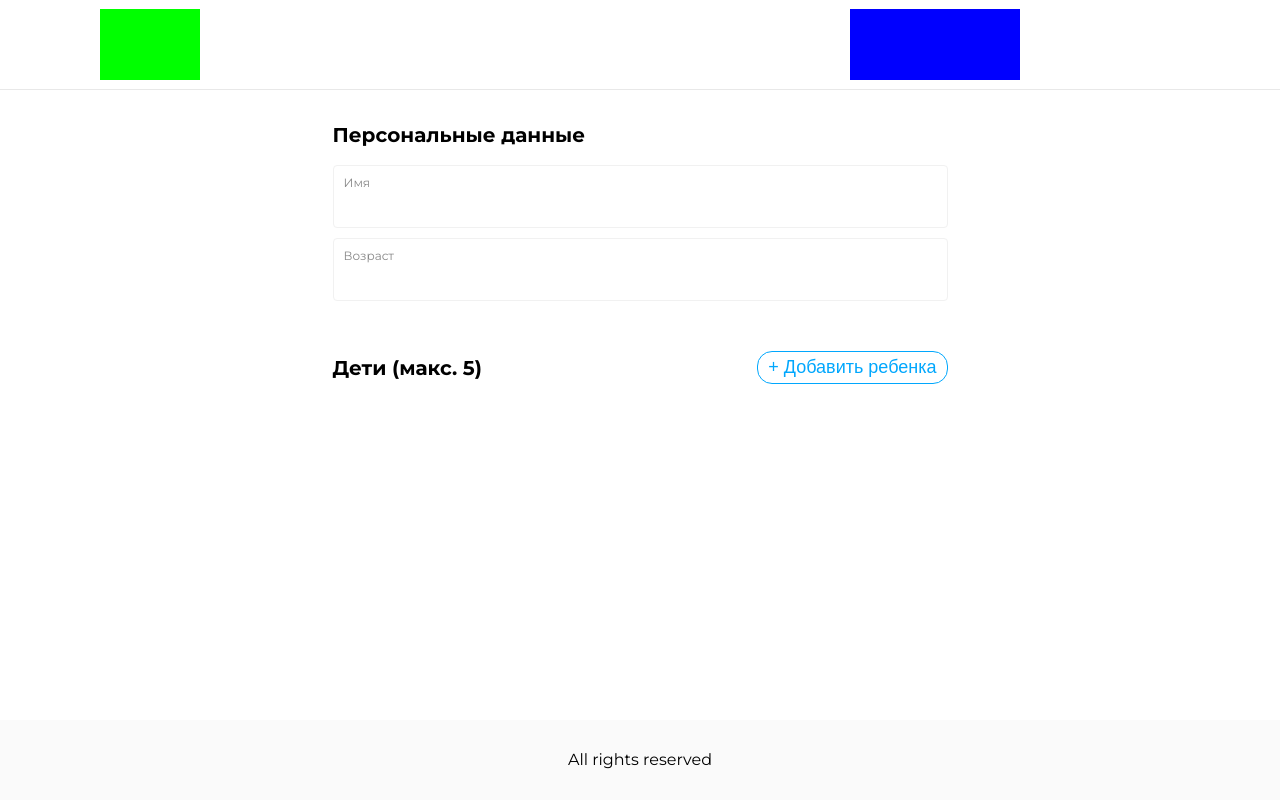
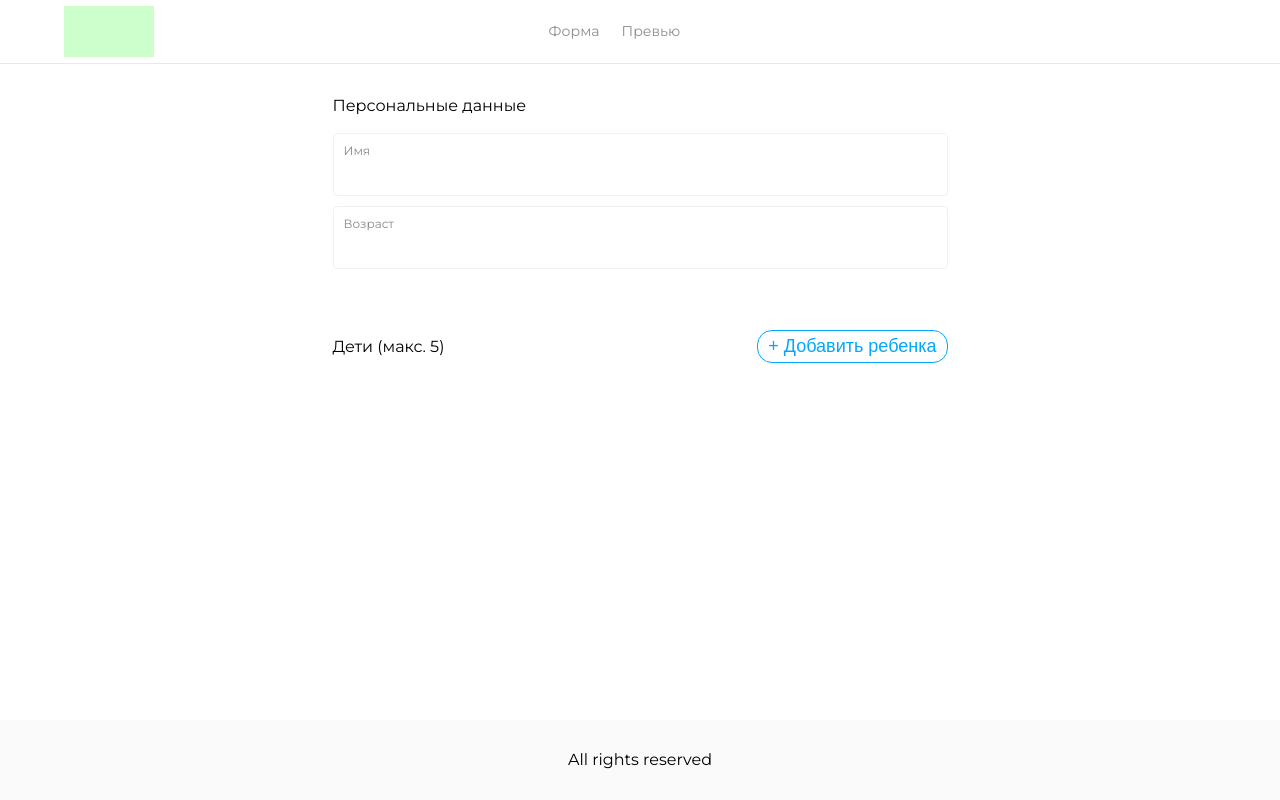
Before and after one commit to evasyukov/info-family, a Vue app: page / in a window 1280 px wide. Built offline with nearby package versions, Linux system fonts and the light colour scheme.

Commit message:
правка стилей

```diff
--- a/src/App.vue
+++ b/src/App.vue
@@ -1,9 +1,11 @@
 <template>
   <FillingForm />
+  <!-- <PreviewInfo /> -->
 </template>
 
 <script setup>
 import FillingForm from "./components/FillingForm.vue"
+import PreviewInfo from "./components/PreviewInfo.vue"
 </script>
 
 <style lang="scss" scoped></style>
--- a/src/components/FillingForm.vue
+++ b/src/components/FillingForm.vue
@@ -90,15 +90,17 @@ const removeChild = (index) => {
 
   &_children {
     width: 615px;
-    margin-top: 50px;
+    margin-top: 60px;
 
     &_header {
       display: flex;
       justify-content: space-between;
       align-items: center;
 
+      height: 35px;
+
       .add-button {
-        background: none;
+        background: transparent;
         color: #01a7fd;
         padding: 5px 10px;
 
@@ -107,10 +109,13 @@ const removeChild = (index) => {
 
         cursor: pointer;
         font-size: 18px;
+        user-select: none;
 
+        &:hover {
+          background: #01a9fd23;
+        }
         &:disabled {
-          opacity: 0.5;
-          cursor: not-allowed;
+          display: none;
         }
       }
     }
@@ -124,6 +129,7 @@ const removeChild = (index) => {
       .delete {
         color: #1e90ff;
         cursor: pointer;
+        user-select: none;
 
         span {
           font-size: 16px;
@@ -133,9 +139,4 @@ const removeChild = (index) => {
     }
   }
 }
-
-span {
-  font-size: 20px;
-  font-weight: 600;
-}
 </style>
--- a/src/components/Header.vue
+++ b/src/components/Header.vue
@@ -5,8 +5,8 @@
     </div>
 
     <div class="header_pages">
-        <div class="form"></div>
-        <div class="preview"></div>
+        <div class="link">Форма</div>
+        <div class="link">Превью</div>
     </div>
   </div>
 </template>
@@ -16,9 +16,7 @@
 <style lang="scss" scoped>
 .header {
   width: 100%;
-  height: 90px;
-
-//   background-color: #ff000030;
+  height: 8vh;
 
   display: flex;
   align-items: center;
@@ -26,24 +24,36 @@
   border-bottom: 1px solid #e8e8e8;
 
   &_logo {
-    width: 100px;
+    width: 7vw;
     height: 80%;
 
     position: relative;
 
-    left: 100px;
-    background-color: #00ff00;
+    left: 5vw;
+    background-color: #00ff0032;
   }
 
   &_pages {
-    width: 170px;
+    width: 12vw;
     height: 80%;
 
+    display: flex;
+    align-items: center;
+    justify-content: space-around;
+
     position: relative;
+    margin-left: 35vw;
 
-    left: 750px;
+    .link {
+      font-size: 1.1vw;
 
-    background-color: #0000ff;
+      color: #1111117a;
+      cursor: pointer;
+
+      &:hover {
+        color: #111111;
+      }
+    }
   }
 }
 </style>
```
